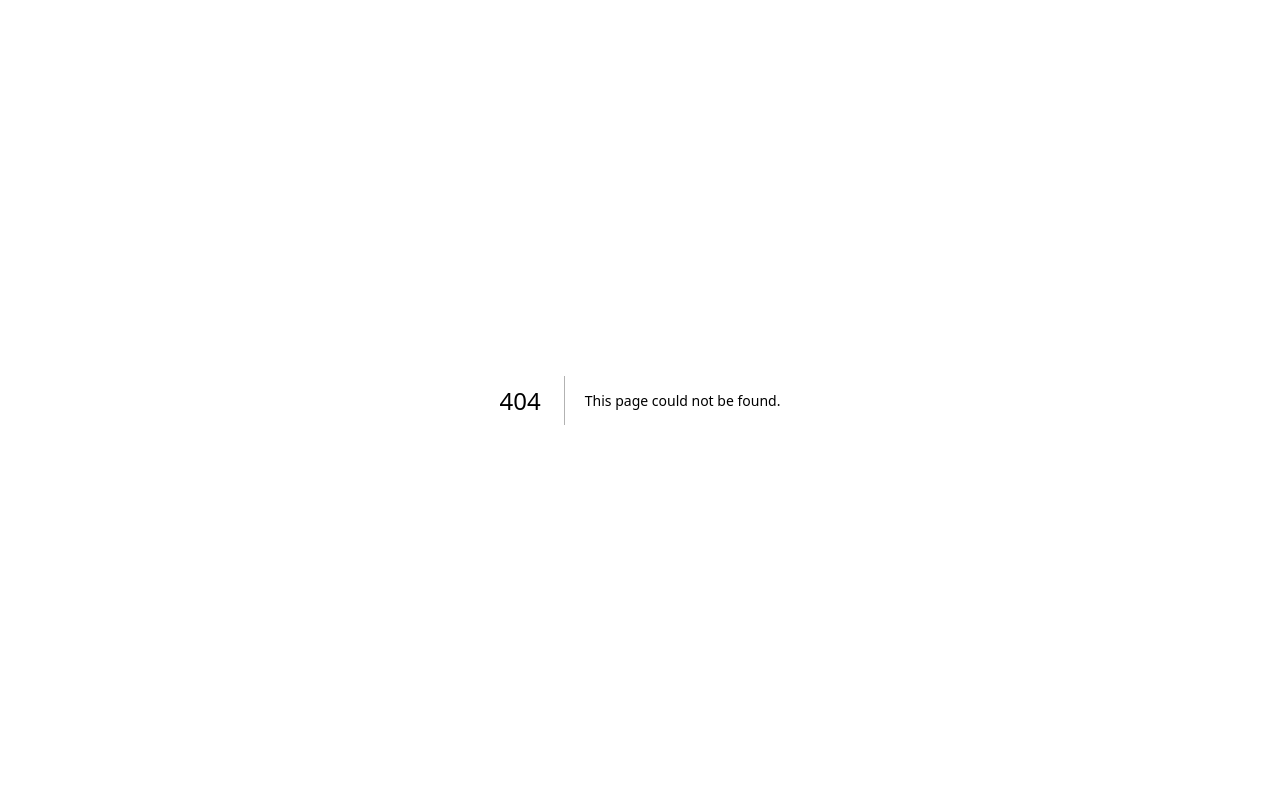
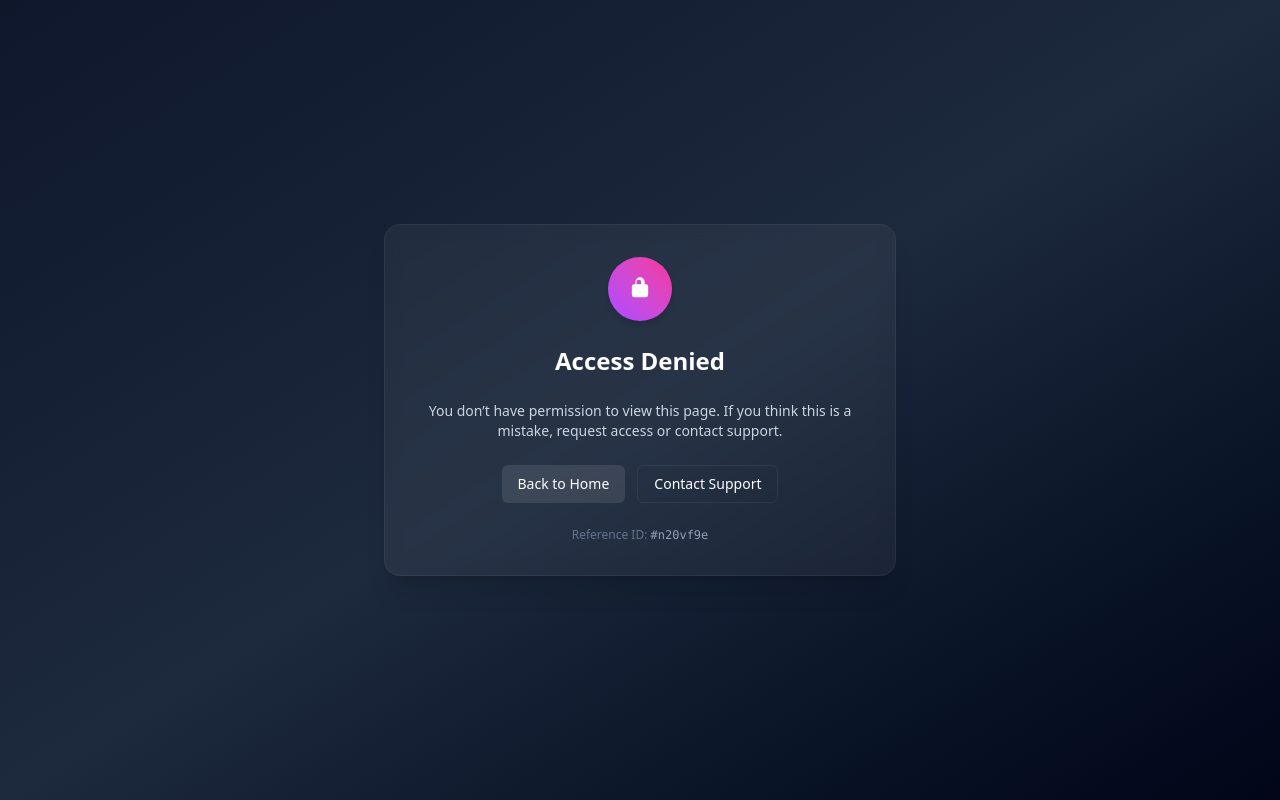
Before and after one commit to parukom/ratio-tuta, a Next.js app: page /unallowed in a window 1280 px wide. Before the commit this address had no page. Built offline with nearby package versions, Linux system fonts and the light colour scheme.

Commit message:
some small updates on ui. only admin can be at dashboard

```diff
--- a/src/app/auth/page.tsx
+++ b/src/app/auth/page.tsx
@@ -289,7 +289,7 @@ function AuthContent() {
                         {message && <p className="text-sm/6 text-center text-red-600 dark:text-red-400">{message}</p>}
                     </form>
 
-                    <div>
+                    {/* <div>
                         <div className="mt-10 flex items-center gap-x-6">
                             <div className="w-full flex-1 border-t border-gray-200 dark:border-white/10" />
                             <p className="text-sm/6 font-medium text-nowrap text-gray-900 dark:text-white">Or continue with</p>
@@ -320,7 +320,7 @@ function AuthContent() {
                                 <span className="text-sm/6 font-semibold">GitHub</span>
                             </a>
                         </div>
-                    </div>
+                    </div> */}
                 </div>
 
                 <p className="mt-10 text-center text-sm/6 text-gray-500 dark:text-gray-400">
--- a/src/app/dashboard/layout.tsx
+++ b/src/app/dashboard/layout.tsx
@@ -7,6 +7,7 @@ import SessionProvider from '@/components/providers/SessionProvider'
 export default async function DashboardLayout({ children }: { children: ReactNode }) {
     const session = await getSession()
     if (!session) redirect('/auth?form=login')
+    if (session.role !== 'ADMIN') redirect('/unallowed')
 
     return (
         <SessionProvider value={session}>
--- /dev/null
+++ b/src/app/unallowed/page.tsx
@@ -0,0 +1,46 @@
+import Link from 'next/link'
+import React from 'react'
+
+const Unallowed = () => {
+    return (
+        <main className="min-h-screen w-screen bg-gradient-to-br from-slate-900 via-slate-800 to-slate-950 flex items-center justify-center p-6">
+            <div className="max-w-lg w-full bg-white/5 border border-white/6 backdrop-blur-sm rounded-2xl p-8 shadow-xl text-center space-y-6 transform transition-all duration-200 hover:scale-[1.01]">
+                <div className="mx-auto flex h-16 w-16 items-center justify-center rounded-full bg-gradient-to-tr from-purple-500 to-pink-500 text-white shadow-md">
+                    <svg className="h-7 w-7" viewBox="0 0 24 24" fill="none" aria-hidden="true">
+                        <path d="M12 15a1.5 1.5 0 100-3 1.5 1.5 0 000 3z" fill="currentColor" />
+                        <path d="M17 8h-1V6a4 4 0 10-8 0v2H7a2 2 0 00-2 2v7a2 2 0 002 2h10a2 2 0 002-2v-7a2 2 0 00-2-2zm-8-2a2 2 0 114 0v2h-4V6z" fill="currentColor" />
+                    </svg>
+                </div>
+
+                <h1 className="text-2xl font-semibold text-white">Access Denied</h1>
+
+                <p className="text-sm text-slate-300">
+                    You don’t have permission to view this page. If you think this is a mistake, request access or contact support.
+                </p>
+
+                <div className="flex gap-3 justify-center">
+                    <Link
+                        href="/"
+                        className="inline-flex items-center gap-2 px-4 py-2 bg-white/10 text-white hover:bg-white/20 rounded-md text-sm"
+                        aria-label="Go back home"
+                    >
+                        Back to Home
+                    </Link>
+
+                    <a
+                        href="mailto:support@example.com"
+                        className="inline-flex items-center gap-2 px-4 py-2 border border-white/6 text-white hover:bg-white/5 rounded-md text-sm"
+                        aria-label="Contact support"
+                    >
+                        Contact Support
+                    </a>
+                </div>
+
+                <p className="text-xs text-slate-500">
+                    Reference ID: <span className="font-mono text-slate-400">#{Math.random().toString(36).slice(2, 9)}</span>
+                </p>
+            </div>
+        </main>
+    )
+}
+export default Unallowed
--- a/src/components/LogoutButton.tsx
+++ b/src/components/LogoutButton.tsx
@@ -2,7 +2,11 @@
 import { useRouter } from "next/navigation";
 import { useState } from "react";
 
-export default function LogoutButton() {
+type Props = {
+    widthFull?: boolean
+}
+
+export default function LogoutButton({ widthFull }: Props) {
     const router = useRouter();
     const [loading, setLoading] = useState(false);
     async function handleLogout() {
@@ -23,9 +27,41 @@ export default function LogoutButton() {
             type="button"
             onClick={handleLogout}
             disabled={loading}
-            className="px-6 py-2 rounded bg-red-800 text-white hover:bg-red-700 transition-all duration-300 disabled:opacity-60"
+            aria-busy={loading}
+            aria-label="Logout"
+            title="Logout"
+            className={`flex items-center gap-3 px-4 py-2 rounded-md transition-transform duration-150 bg-white text-gray-800 border border-gray-200 focus:outline-none focus:ring-2 focus:ring-offset-2 focus:ring-indigo-500 dark:bg-gray-800 dark:text-gray-100 dark:border-gray-700 ${widthFull ? 'w-full' : ''} disabled:opacity-60 disabled:cursor-not-allowed`}
         >
-            {loading ? "Logging out..." : "Logout"}
+            {loading ? (
+                <>
+                    <svg
+                        className="w-5 h-5 animate-spin text-indigo-600 dark:text-indigo-400"
+                        xmlns="http://www.w3.org/2000/svg"
+                        fill="none"
+                        viewBox="0 0 24 24"
+                        aria-hidden="true"
+                    >
+                        <circle className="opacity-25" cx="12" cy="12" r="10" stroke="currentColor" strokeWidth="4"></circle>
+                        <path className="opacity-75" fill="currentColor" d="M4 12a8 8 0 018-8v4a4 4 0 00-4 4H4z"></path>
+                    </svg>
+                    <span className="sr-only">Logging out</span>
+                    <span>Logging out…</span>
+                </>
+            ) : (
+                <>
+                    <svg
+                        className="w-5 h-5 text-red-600 dark:text-red-400"
+                        xmlns="http://www.w3.org/2000/svg"
+                        viewBox="0 0 24 24"
+                        fill="currentColor"
+                        aria-hidden="true"
+                    >
+                        <path d="M16 13v-2H7V8l-5 4 5 4v-3z" />
+                        <path d="M20 3H10a2 2 0 00-2 2v3h2V5h10v14H10v-3H8v3a2 2 0 002 2h10a2 2 0 002-2V5a2 2 0 00-2-2z" />
+                    </svg>
+                    <span>Logout</span>
+                </>
+            )}
         </button>
     );
 }
--- a/src/components/layout/AdminLayout.tsx
+++ b/src/components/layout/AdminLayout.tsx
@@ -151,6 +151,11 @@ const AdminLayout: React.FC<AdminLayoutProps> = ({ title, children }) => {
                                                 ))}
                                             </ul>
                                         </li>
+                                        <li className="pb-4 mt-auto">
+                                            <div className="px-2 mt-3">
+                                                <LogoutButton widthFull />
+                                            </div>
+                                        </li>
                                     </ul>
                                 </nav>
                             </div>
@@ -241,8 +246,10 @@ const AdminLayout: React.FC<AdminLayoutProps> = ({ title, children }) => {
                                         ))}
                                     </ul>
                                 </li>
-                                <li className="mx-auto pb-4 mt-auto">
-                                    <LogoutButton />
+                                <li className="pb-4 mt-auto">
+                                    <div className="px-2 mt-3">
+                                        <LogoutButton widthFull />
+                                    </div>
                                 </li>
                             </ul>
                         </nav>
--- a/src/middleware.ts
+++ b/src/middleware.ts
@@ -1,11 +1,48 @@
 import { NextResponse } from 'next/server';
 import type { NextRequest } from 'next/server';
 
-// Deny access to /dashboard when there's no session cookie.
+// Minimal verification of the session cookie structure, signature and role to protect /dashboard
+function verifySession(cookie: string | undefined): {
+  ok: boolean;
+  role?: 'ADMIN' | 'USER';
+} {
+  if (!cookie) return { ok: false };
+  try {
+    // Cookie format: payloadB64.sig (see lib/session.ts)
+    const dot = cookie.lastIndexOf('.');
+    if (dot < 0) return { ok: false };
+    const payloadB64 = cookie.slice(0, dot);
+    // We can't access process.env securely in edge middleware for crypto, so perform a light parse only.
+    // lib/session guards server-side rendering; this middleware is an extra fast-path.
+    const json = Buffer.from(
+      payloadB64.replace(/-/g, '+').replace(/_/g, '/'),
+      'base64',
+    ).toString('utf8');
+    const token = JSON.parse(json) as {
+      data?: { role?: 'ADMIN' | 'USER' };
+      exp?: number;
+    };
+    if (!token?.data?.role) return { ok: false };
+    if (
+      typeof token.exp === 'number' &&
+      Math.floor(Date.now() / 1000) >= token.exp
+    )
+      return { ok: false };
+    return { ok: true, role: token.data.role };
+  } catch {
+    return { ok: false };
+  }
+}
+
 export function middleware(req: NextRequest) {
-  const hasSession = req.cookies.get('session')?.value;
-  if (!hasSession) {
+  const cookie = req.cookies.get('session')?.value;
+  const verified = verifySession(cookie);
+  if (!verified.ok) {
     const url = new URL('/auth?form=login', req.url);
+    return NextResponse.redirect(url);
+  }
+  if (verified.role !== 'ADMIN') {
+    const url = new URL('/unallowed', req.url);
     return NextResponse.redirect(url);
   }
   return NextResponse.next();
```
